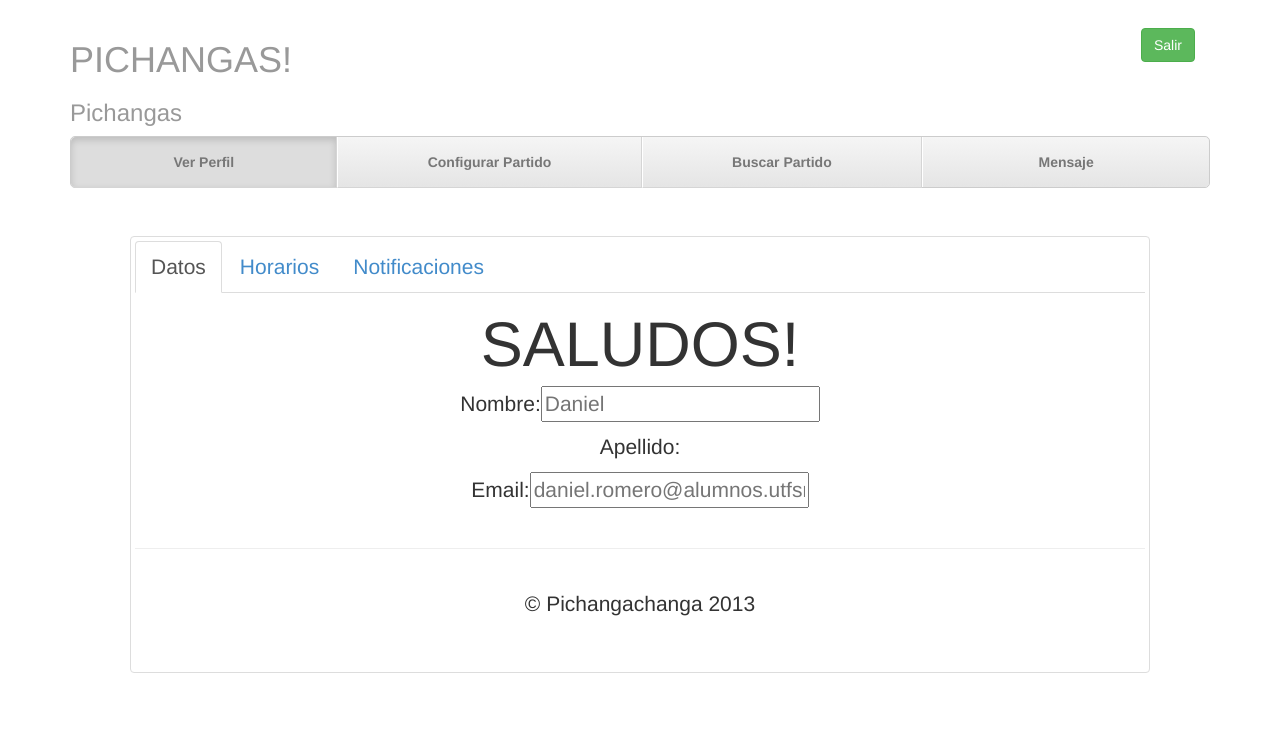
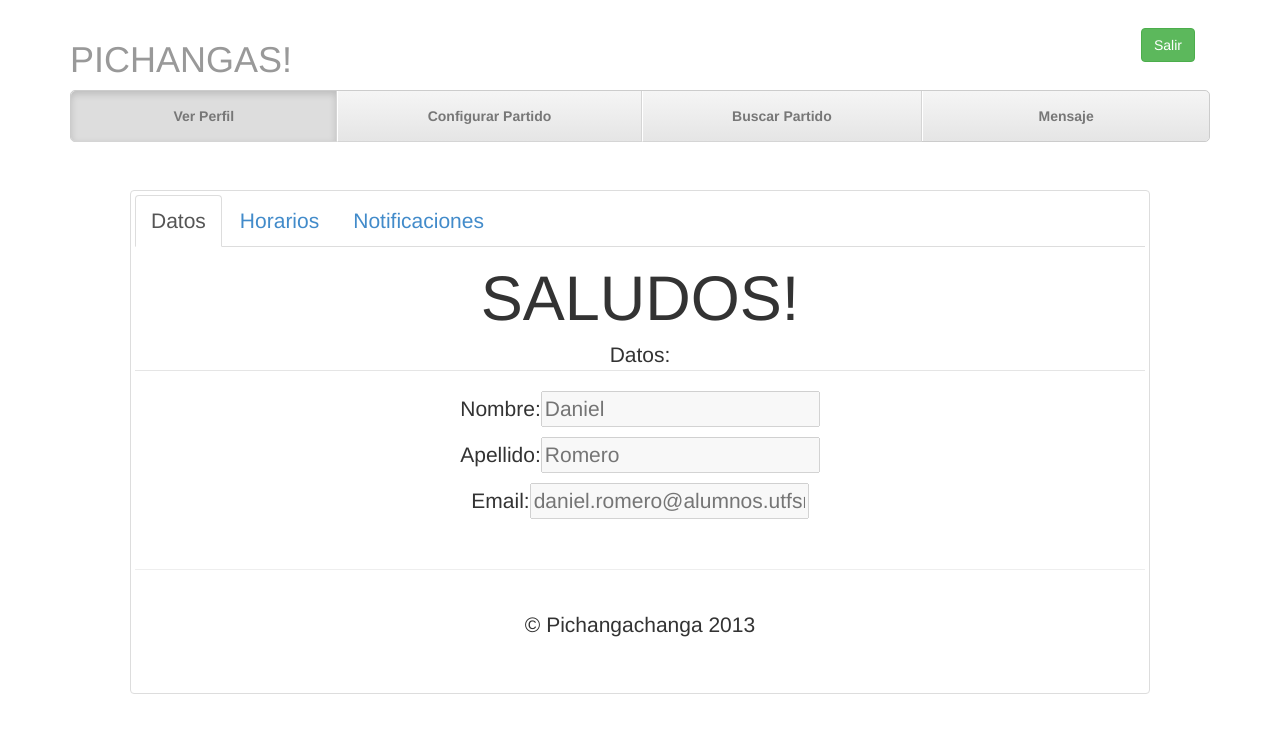
Before and after one commit to cloudbr/pichanga, a Jekyll site: the page Perfil.html, which Jekyll copies as it is, in a window 1280 px wide. Shown: the top 733 px of the page. Built offline with Jekyll 4.4.1, drawn with Linux system fonts in a browser that asks for light colours; Markdown is read by kramdown in place of the engine named in the settings.

Commit message:
first commit

```diff
--- a/Perfil.html
+++ b/Perfil.html
@@ -61,12 +61,18 @@
 
 			<script type="text/javascript">
 
+
+
+
+
 			}
+
+
+
 			</script>
 		</form>
 		<div class="masthead">
         <h1 class="text-muted">PICHANGAS!</h1>
-        <h3 class="text-muted">Pichangas</h3>
         <ul class="nav nav-justified">
 
 
@@ -91,24 +97,30 @@
 	  </ul>
         <h1>SALUDOS!</h1>
       <!-- Example row of columns -->
-
+        <fieldset disabled>
+        <legend>Datos:</legend>
         Nombre:<input type="text" placeholder="Daniel" required />
         </label></p>
-
-        Apellido:<imput type="text" placeholder="Romero" required />
+        Apellido:<input type="text" placeholder="Romero" required />
         </label></p>
-
-        Email:<input type="text" placeholder="daniel.romero@alumnos.utfsm.cl" required />
+        Email:<input type="email" placeholder="daniel.romero@alumnos.utfsm.cl" required />
         </label></p>
+        </fieldset
+	  <!-- end jumbotron -->
 
 
-	  <!-- end jumbotron -->
+
+
+
+
 
 
       <!-- Site footer -->
       <div class="footer">
         <p>© Pichangachanga 2013</p>
       </div>
+
+
 
     </div> <!-- /container -->
 
```
